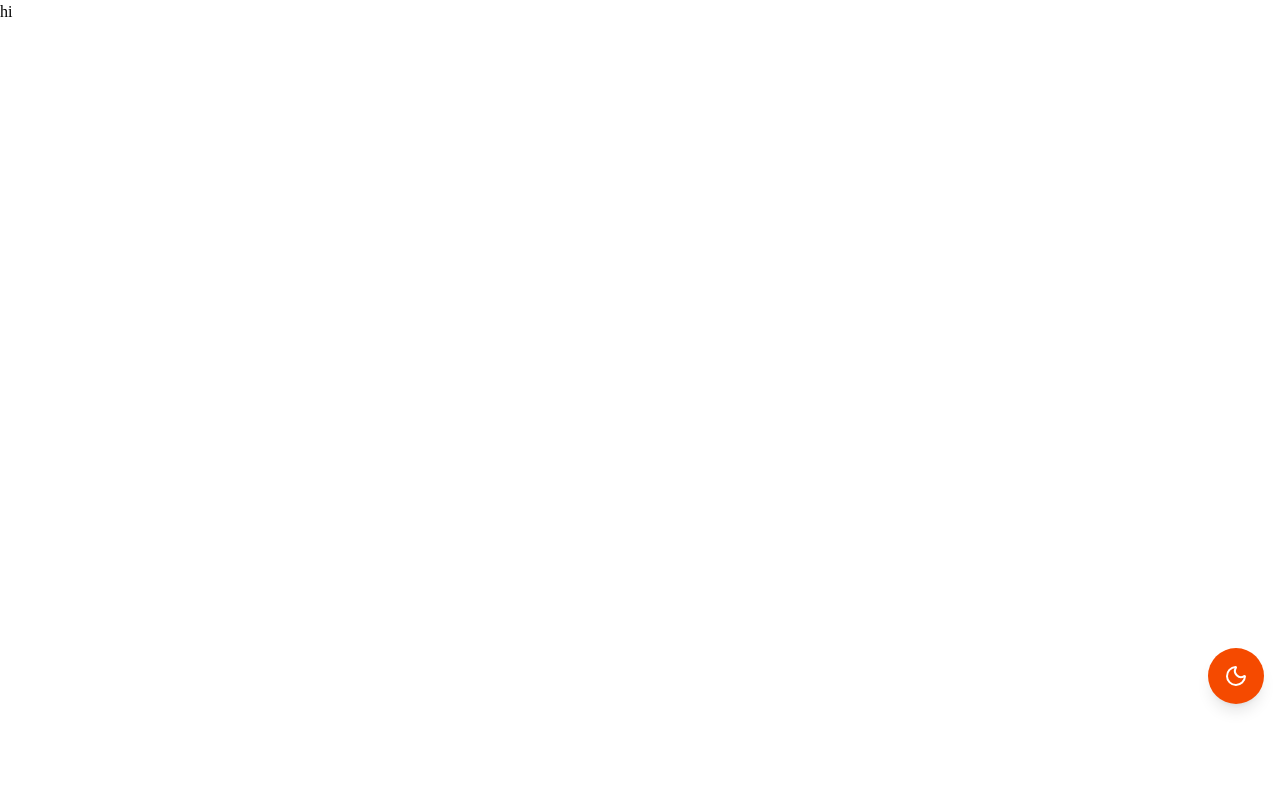
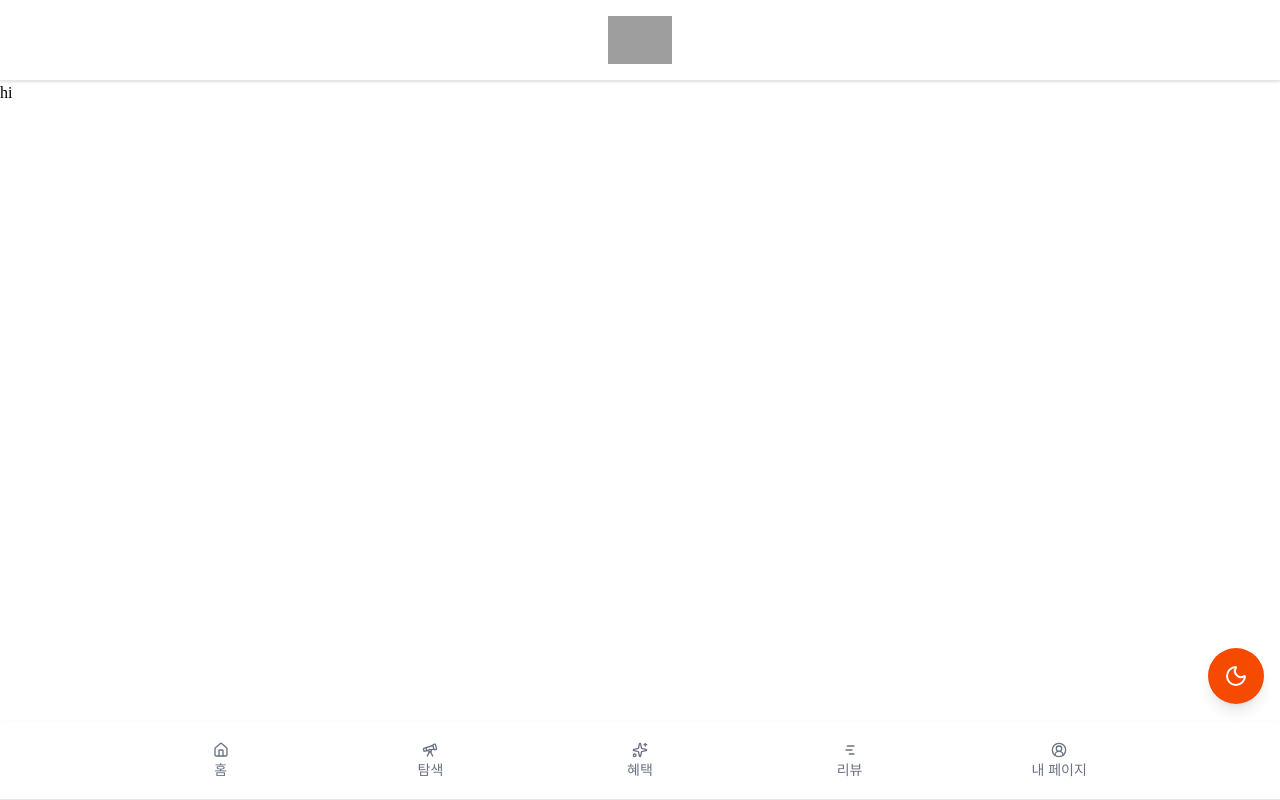
Before and after one commit to u-ulim/display-flex, a Next.js app: page / in a window 1280 px wide. Built offline with nearby package versions, Linux system fonts and the light colour scheme; grey boxes are pictures that could not be loaded; a web font is replaced by a local one.

Commit message:
feat: layout에 header, footer 추가

```diff
--- a/src/app/layout.tsx
+++ b/src/app/layout.tsx
@@ -1,6 +1,8 @@
 import "./globals.css";
 import { ThemeProvider } from "./contexts/ThemeContext";
 import ThemeToggle from "./components/themeToggle/ThemeToggle";
+import { Header } from "./components/header";
+import { Footer } from "./components/footer";
 
 export default function RootLayout({
   children,
@@ -12,7 +14,9 @@ export default function RootLayout({
       <body>
         <ThemeProvider>
           <ThemeToggle />
+          <Header />
           {children}
+          <Footer />
         </ThemeProvider>
       </body>
     </html>
```
